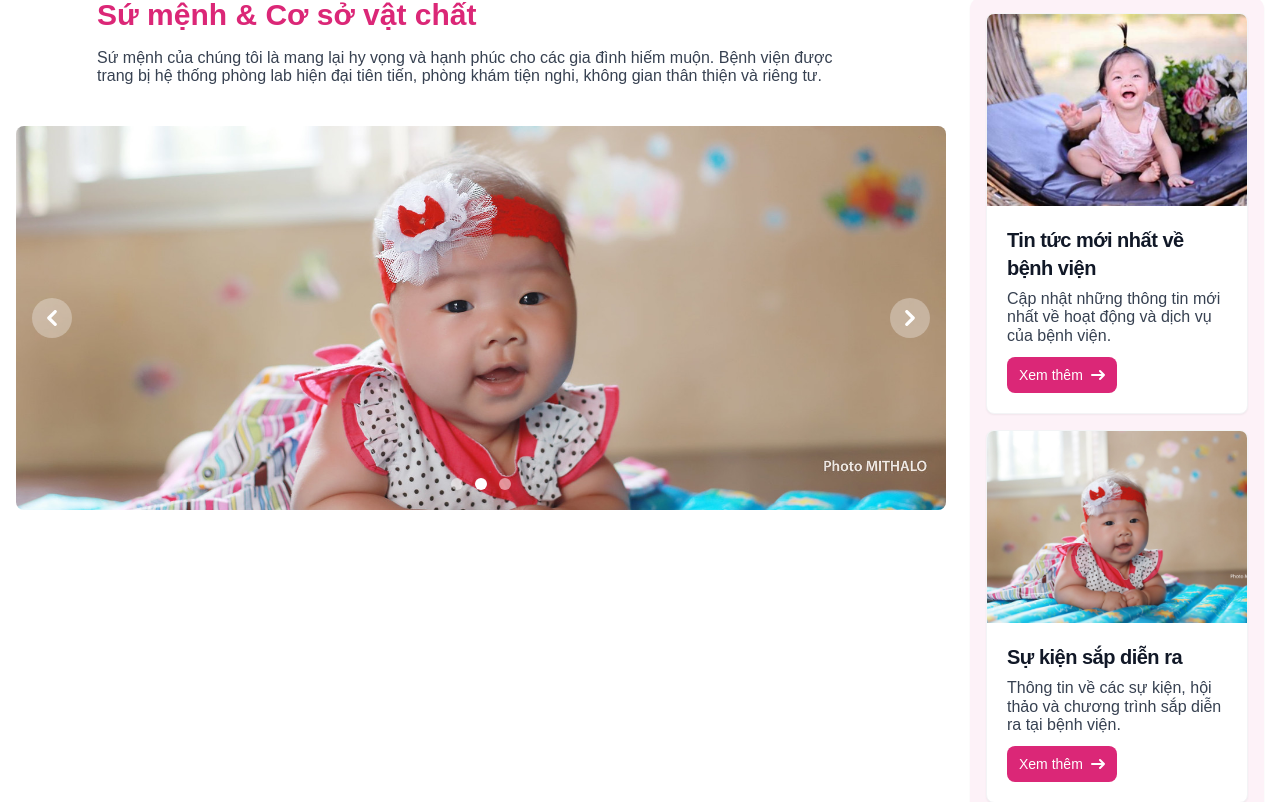
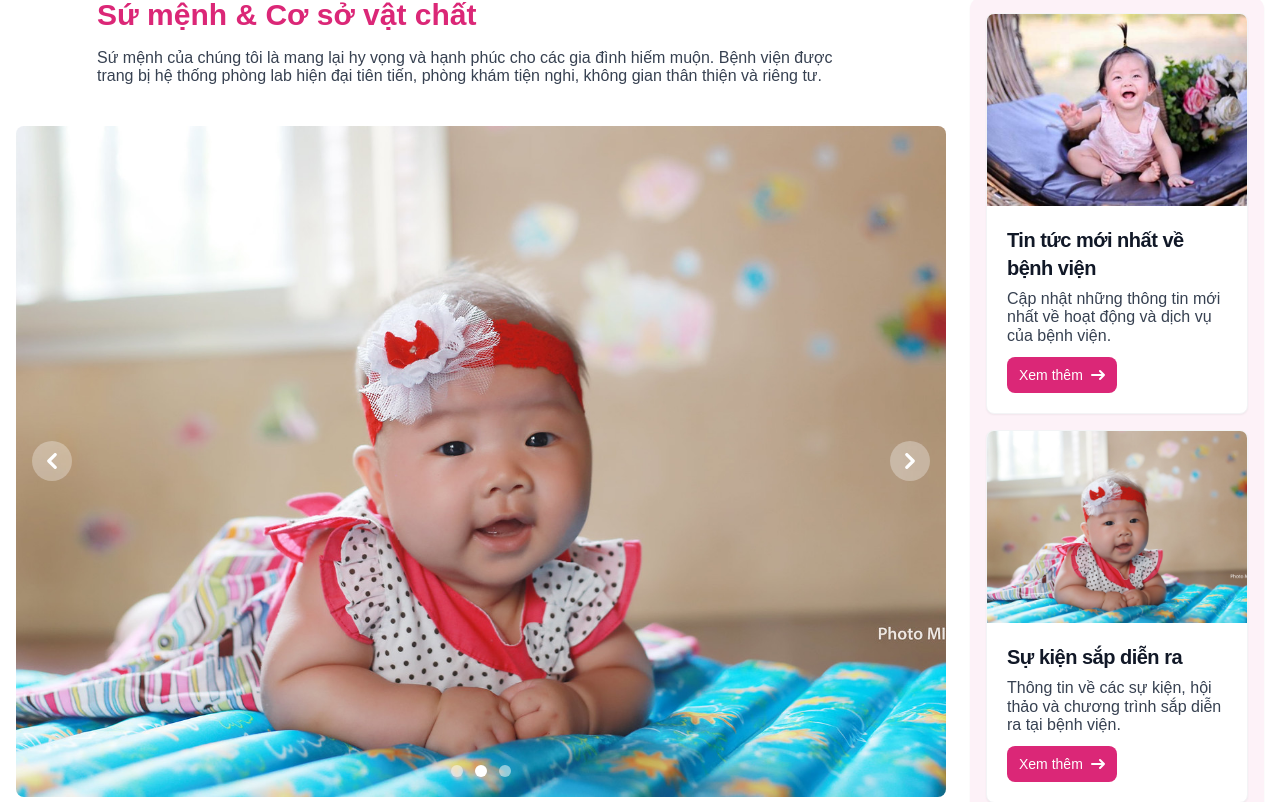
Before and after one commit to MinMinstd/frontend-infertility-system, a React (Vite) app: page / in a window 1280 px wide. Shown: the part 778-1580 px from the top of the page. Built offline with nearby package versions, Linux system fonts and the light colour scheme.

Commit message:
fix height in carousel

```diff
--- a/src/components/Mission.tsx
+++ b/src/components/Mission.tsx
@@ -64,7 +64,7 @@ export default function Mission() {
     <>
       <div className="grid grid-cols-1 lg:grid-cols-4 gap-6 py-8 px-4 bg-white">
         {/* Grid left: 3/4 */}
-        <div className="lg:col-span-3 flex flex-col">
+        <div className="lg:col-span-3 flex flex-col h-[800px]">
           <div className="max-w-3xl mx-auto text-center lg:text-left mb-6">
             <h2 className="text-2xl md:text-3xl font-semibold text-pink-600 mb-4">
               Sứ mệnh & Cơ sở vật chất
@@ -77,11 +77,11 @@ export default function Mission() {
             </p>
           </div>
 
-          <div id="default-carousel" className="relative w-full">
+          <div id="default-carousel" className="relative flex-1 w-full">
             {/* Carousel wrapper */}
-            <div className="relative h-56 overflow-hidden rounded-lg md:h-96">
+            <div className="absolute inset-0 rounded-lg overflow-hidden">
               {/* Item 1 */}
-              <div className="hidden duration-700 ease-in-out carousel-item">
+              <div className="hidden duration-700 ease-in-out carousel-item h-full">
                 <img
                   src="/Images/Mission/ms_1.jpg"
                   className="absolute block w-full h-full object-cover"
@@ -89,7 +89,7 @@ export default function Mission() {
                 />
               </div>
               {/* Item 2 */}
-              <div className="hidden duration-700 ease-in-out carousel-item">
+              <div className="hidden duration-700 ease-in-out carousel-item h-full">
                 <img
                   src="/Images/Mission/ms_2.jpg"
                   className="absolute block w-full h-full object-cover"
@@ -97,7 +97,7 @@ export default function Mission() {
                 />
               </div>
               {/* Item 3 */}
-              <div className="hidden duration-700 ease-in-out carousel-item">
+              <div className="hidden duration-700 ease-in-out carousel-item h-full">
                 <img
                   src="/Images/Mission/ms_3.jpeg"
                   className="absolute block w-full h-full object-cover"
```
